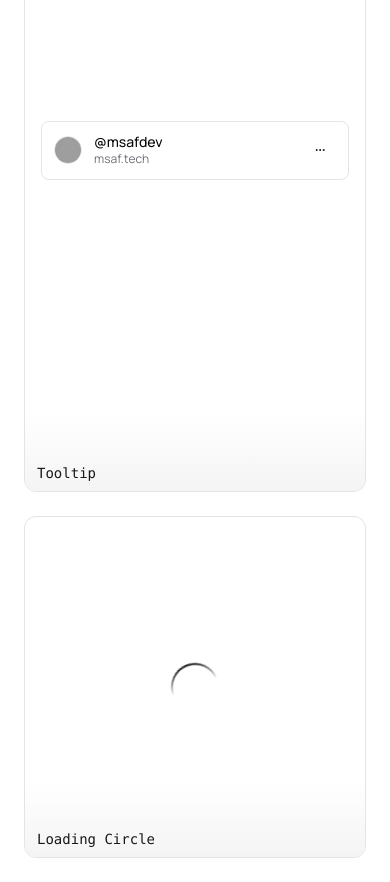
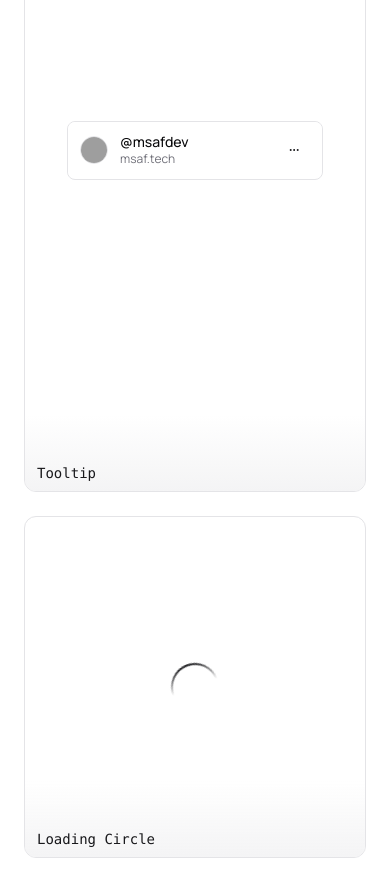
Before and after one commit to msafdev/ui, a Next.js app: page / in a window 390 px wide. Shown: the part 1880-2762 px from the top of the page. Built offline with nearby package versions, Linux system fonts and the light colour scheme; grey boxes are pictures that could not be loaded.

Commit message:
feat: update tooltip max-w

```diff
--- a/components/lab/tooltip.tsx
+++ b/components/lab/tooltip.tsx
@@ -9,7 +9,7 @@ const Tooltip = () => {
   const [closed, setClosed] = useState(true);
 
   return (
-    <div className="flex w-full md:max-w-64 flex-col overflow-hidden rounded-lg border">
+    <div className="flex w-full max-w-64 flex-col overflow-hidden rounded-lg border">
       <div className="flex items-center gap-x-3 rounded-md bg-popover p-3">
         <Avatar className="h-7 w-7 border">
           <AvatarImage src="https://github.com/msafdev.png" alt="@msafdev" />
```
